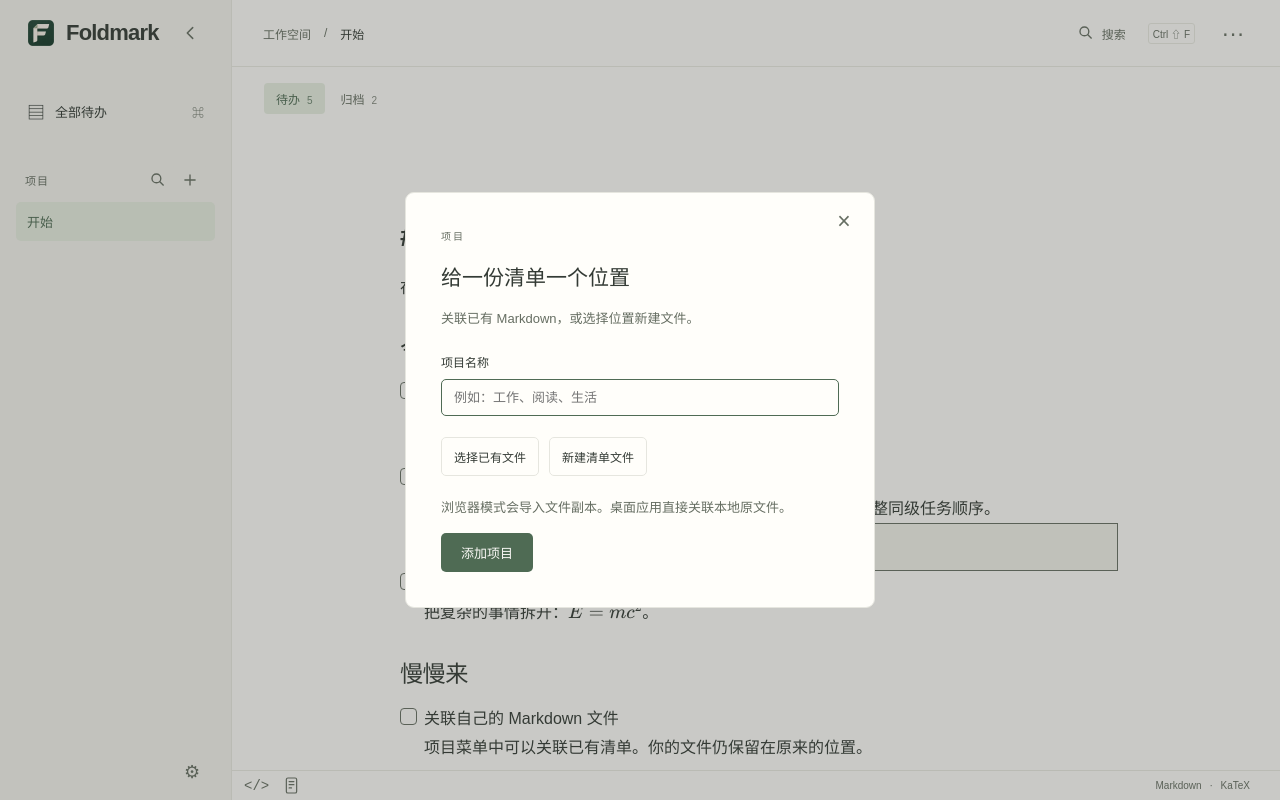
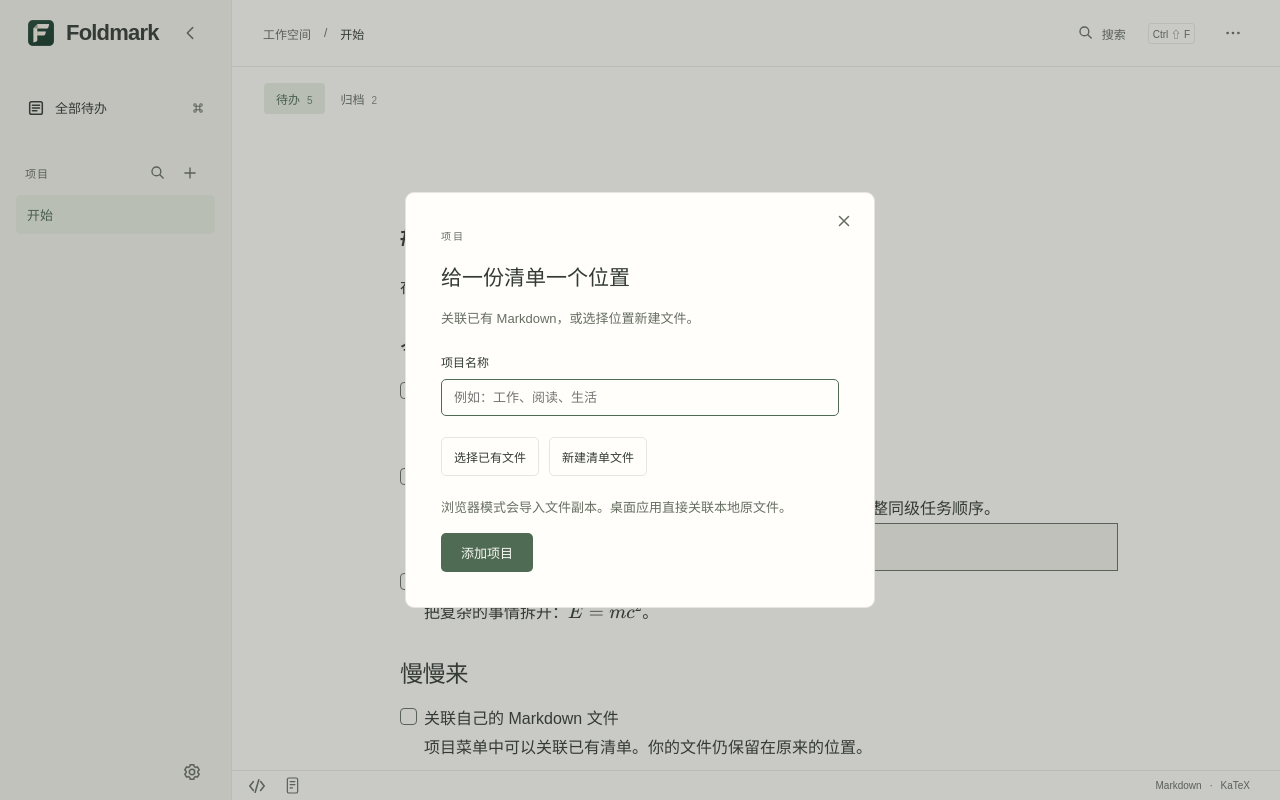
Before and after one commit to Mowonhua/foldmark, a Svelte app: page / in a window 1280 px wide. Both pictures are taken after a click on the button 190 px from the left and 180 px from the top of the page. Built offline with nearby package versions, Linux system fonts and the light colour scheme.

Commit message:
fix: 统一使用 SVG 按钮图标并修正对齐
- 将字符图标按钮替换为 SVG，统一居中显示并保留交互与无障碍标签
- 将编辑器折叠图标替换为 SVG，保留展开状态与主题颜色
- 移除设置页底部的外观保存和动画说明

```diff
--- a/src/App.svelte
+++ b/src/App.svelte
@@ -677,7 +677,7 @@
     <div class="sidebar-slot">
     <aside class="sidebar" aria-label="项目导航" inert={!sidebar || cardMode} transition:fly={{ x: -16, duration: reducedMotion || cardTransitioning ? 0 : 180, easing: cubicOut }}>
       <div class="brand" data-tauri-drag-region={desktop ? true : undefined}><img src={appIcon} width="32" height="32" alt="" draggable={false} /><span>Foldmark</span><button class="icon-button sidebar-close" onclick={() => sidebar = false} aria-label="收起项目导航"><svg width="18" height="18" viewBox="0 0 20 20" fill="none" stroke="currentColor" stroke-width="1.7" stroke-linecap="round" stroke-linejoin="round" aria-hidden="true"><path d="m13 4-6 6 6 6"/></svg></button></div>
-      <button class:nav-active={screen === 'all'} class="nav-item all-nav" onclick={showAll}><span aria-hidden="true">▤</span> 全部待办 <span class="shortcut">⌘</span></button>
+      <button class:nav-active={screen === 'all'} class="nav-item all-nav" onclick={showAll}><svg width="18" height="18" viewBox="0 0 20 20" fill="none" stroke="currentColor" stroke-width="1.7" stroke-linecap="round" stroke-linejoin="round" aria-hidden="true"><rect x="3" y="3" width="14" height="14" rx="2"/><path d="M6 7h8M6 10h8M6 13h5"/></svg> 全部待办 <svg class="shortcut" width="12" height="12" viewBox="0 0 20 20" fill="none" stroke="currentColor" stroke-width="1.7" stroke-linecap="round" stroke-linejoin="round" aria-hidden="true"><path d="M7 7H5a2 2 0 1 1 2-2v10a2 2 0 1 1-2-2h10a2 2 0 1 1-2 2V5a2 2 0 1 1 2 2H7Z"/></svg></button>
       <div class="sidebar-section"><span>项目</span><div class="project-actions">
         <div class="project-search" data-project-search>
           <button class="icon-button" aria-label="查找项目" title="查找项目 (Ctrl P)" aria-expanded={projectSearchOpen} aria-controls="project-search-panel" onclick={() => projectSearchOpen ? closeProjectSearch() : openProjectSearch()}><svg width="16" height="16" viewBox="0 0 20 20" aria-hidden="true"><circle cx="8" cy="8" r="5.5" fill="none" stroke="currentColor" stroke-width="1.7"/><path d="m12 12 5 5" stroke="currentColor" stroke-width="1.7"/></svg></button>
@@ -698,7 +698,7 @@
             onclick={() => openProject(project)} title={project.path}><span class="project-name">{project.name}</span></button>
         {/each}
       </nav>
-      <div class="sidebar-bottom"><button class="icon-button" aria-label="设置" onclick={() => openDialog('settings')}>⚙</button></div>
+      <div class="sidebar-bottom"><button class="icon-button" aria-label="设置" onclick={() => openDialog('settings')}><svg width="18" height="18" viewBox="0 0 20 20" fill="none" stroke="currentColor" stroke-width="1.7" stroke-linecap="round" stroke-linejoin="round" aria-hidden="true"><path d="m8 2-.5 2-1.5.9-2-.6-2 3.4 1.5 1.4v1.8L2 12.3l2 3.4 2-.6 1.5.9.5 2h4l.5-2 1.5-.9 2 .6 2-3.4-1.5-1.4V9.1L18 7.7l-2-3.4-2 .6-1.5-.9-.5-2Z"/><circle cx="10" cy="10" r="3"/></svg></button></div>
     </aside>
     </div>
   {/if}
@@ -712,7 +712,7 @@
     {#if !cardMode}
     <header class="topbar" data-tauri-drag-region={desktop ? true : undefined}>
       <div class="breadcrumb" data-tauri-drag-region={desktop ? true : undefined}>{#if !sidebar}<button class="icon-button" aria-label="展开项目导航" onclick={() => sidebar = true}><svg width="18" height="18" viewBox="0 0 20 20" fill="none" stroke="currentColor" stroke-width="1.7" stroke-linecap="round" aria-hidden="true"><path d="M5 6h10M5 10h10M5 14h10"/></svg></button>{/if}<span class="crumb-label">工作空间</span><span class="crumb-divider">/</span><strong>{screen === 'all' ? '全部待办' : active?.project.name ?? '欢迎'}</strong>{#if screen === 'project' && hasUnsavedChanges}<span class="unsaved-mark" role="status" aria-label="未保存" title="未保存">*</span>{/if}</div>
-      <div class="top-actions"><button class="search-button" data-global-search aria-expanded={searchOpen} onclick={() => { searchOpen = !searchOpen; scheduleIndex(); void tick().then(() => document.getElementById('global-search')?.focus()); }}><svg width="16" height="16" viewBox="0 0 20 20" aria-hidden="true"><circle cx="8" cy="8" r="5.5" fill="none" stroke="currentColor" stroke-width="1.7"/><path d="m12 12 5 5" stroke="currentColor" stroke-width="1.7"/></svg>搜索<span class="key-hint">Ctrl ⇧ F</span></button><button class="icon-button" data-more-menu aria-label="更多操作" aria-expanded={menuOpen} onclick={() => menuOpen = !menuOpen}>···</button>{#if desktop}<WindowControls onerror={notify} />{/if}</div>
+      <div class="top-actions"><button class="search-button" data-global-search aria-expanded={searchOpen} onclick={() => { searchOpen = !searchOpen; scheduleIndex(); void tick().then(() => document.getElementById('global-search')?.focus()); }}><svg width="16" height="16" viewBox="0 0 20 20" aria-hidden="true"><circle cx="8" cy="8" r="5.5" fill="none" stroke="currentColor" stroke-width="1.7"/><path d="m12 12 5 5" stroke="currentColor" stroke-width="1.7"/></svg>搜索<span class="key-hint">Ctrl ⇧ F</span></button><button class="icon-button" data-more-menu aria-label="更多操作" aria-expanded={menuOpen} onclick={() => menuOpen = !menuOpen}><svg width="18" height="18" viewBox="0 0 20 20" fill="currentColor" aria-hidden="true"><circle cx="4" cy="10" r="1.5"/><circle cx="10" cy="10" r="1.5"/><circle cx="16" cy="10" r="1.5"/></svg></button>{#if desktop}<WindowControls onerror={notify} />{/if}</div>
       {#if menuOpen}<div class="dropdown" data-more-menu role="menu">
         {#if screen === 'project' && active}
         <button role="menuitem" onclick={save}>保存 <kbd>Ctrl S</kbd></button>
@@ -731,7 +731,7 @@
 
     {#if searchOpen}
       <section class="search-panel" data-global-search aria-label="跨项目搜索">
-        <div class="search-row"><input id="global-search" aria-label="搜索所有项目" placeholder="搜索任务和正文…" bind:value={query} /><button class="icon-button" aria-label="关闭搜索" onclick={() => searchOpen = false}>×</button></div>
+        <div class="search-row"><input id="global-search" aria-label="搜索所有项目" placeholder="搜索任务和正文…" bind:value={query} /><button class="icon-button" aria-label="关闭搜索" onclick={() => searchOpen = false}><svg width="18" height="18" viewBox="0 0 20 20" fill="none" stroke="currentColor" stroke-width="1.7" stroke-linecap="round" stroke-linejoin="round" aria-hidden="true"><path d="m5 5 10 10M15 5 5 15"/></svg></button></div>
         <label class="check-label"><input type="checkbox" bind:checked={includeArchived}/> 包含归档</label>
         <div class="search-results">{#each results.slice(0, resultLimit) as result}<button class="search-result" onclick={() => locate(result)}><span>{result.checked ? '已完成' : '待办'} · {result.title}</span><small>{result.projectName}{result.section ? ` / ${result.section}` : ''}</small></button>{:else}<p class="muted">{indexing ? '正在搜索…' : '没有匹配的任务'}</p>{/each}{#if resultLimit < results.length}<button class="load-more" onclick={() => resultLimit += 100}>显示更多（还有 {results.length - resultLimit} 条）</button>{/if}</div>
       </section>
@@ -749,7 +749,7 @@
 
     <div class="editor-region" class:offscreen={screen !== 'project' || !active || !!missing} bind:this={editorHost}></div>
     {#if !active && screen === 'project' && !fatal}
-      <section class="empty-state"><div class="empty-mark">F<span>↳</span></div><p class="eyebrow">为想法留白</p><h1>从一份清单开始。</h1><p>写下要做的事，完成后收进归档。<br/>你的 Markdown 文件，始终由你掌握。</p><button class="primary" onclick={() => openDialog('project')} disabled={!ready}>关联或新建项目</button><button class="text-button" onclick={() => openDialog('help')}>了解编辑方式 →</button></section>
+      <section class="empty-state"><div class="empty-mark">F<span>↳</span></div><p class="eyebrow">为想法留白</p><h1>从一份清单开始。</h1><p>写下要做的事，完成后收进归档。<br/>你的 Markdown 文件，始终由你掌握。</p><button class="primary" onclick={() => openDialog('project')} disabled={!ready}>关联或新建项目</button><button class="text-button" onclick={() => openDialog('help')}>了解编辑方式 <svg width="14" height="14" viewBox="0 0 20 20" fill="none" stroke="currentColor" stroke-width="1.7" stroke-linecap="round" stroke-linejoin="round" aria-hidden="true"><path d="M3 10h14m-5-5 5 5-5 5"/></svg></button></section>
     {/if}
     {#if screen === 'all'}
       <section class="aggregate"><p class="eyebrow">工作空间</p><h1>全部待办<span>{aggregateResults.length}</span></h1><p class="muted">每件事都有自己的位置。选择一项，回到原文继续。</p>
@@ -762,7 +762,7 @@
                 {#if result.sectionFrom !== null && (index === 0 || result.sectionFrom !== projectResults[index - 1].sectionFrom)}
                   <h3 class="aggregate-section-heading"><span>{result.section}</span></h3>
                 {/if}
-                <button class="aggregate-task" class:aggregate-section-task={result.sectionFrom !== null} onclick={() => locate(result)}><span class="readonly-box" aria-hidden="true"></span><span class="aggregate-content"><span class="aggregate-title" use:taskTitle={result}></span></span><span class="result-arrow">↗</span></button>
+                <button class="aggregate-task" aria-label={result.title} class:aggregate-section-task={result.sectionFrom !== null} onclick={() => locate(result)}><span class="readonly-box" aria-hidden="true"></span><span class="aggregate-content"><span class="aggregate-title" use:taskTitle={result}></span></span><svg class="result-arrow" width="16" height="16" viewBox="0 0 20 20" fill="none" stroke="currentColor" stroke-width="1.7" stroke-linecap="round" stroke-linejoin="round" aria-hidden="true"><path d="M5 15 15 5M5 5h10v10"/></svg></button>
               {/each}
               {#if projectResults.length > (aggregateLimits[project.id] ?? 100)}<button class="load-more" onclick={() => aggregateLimits[project.id] = (aggregateLimits[project.id] ?? 100) + 100}>显示更多（还有 {projectResults.length - (aggregateLimits[project.id] ?? 100)} 条）</button>{/if}
             </section>
@@ -774,7 +774,7 @@
     <div class="statusbar-dock">
       <footer class="statusbar" data-tauri-drag-region={desktop && cardMode ? true : undefined}>
         <div class="statusbar-actions">
-          <button class="source-button" class:source-active={screen === 'project' && mode === 'source'} aria-label={mode === 'source' ? '返回预览' : '查看源码'} title={mode === 'source' ? '返回预览' : '查看源码'} aria-pressed={screen === 'project' && mode === 'source'} disabled={screen !== 'project' || !active} onclick={toggleSource}>&lt;/&gt;</button>
+          <button class="source-button" class:source-active={screen === 'project' && mode === 'source'} aria-label={mode === 'source' ? '返回预览' : '查看源码'} title={mode === 'source' ? '返回预览' : '查看源码'} aria-pressed={screen === 'project' && mode === 'source'} disabled={screen !== 'project' || !active} onclick={toggleSource}><svg width="18" height="18" viewBox="0 0 20 20" fill="none" stroke="currentColor" stroke-width="1.7" stroke-linecap="round" stroke-linejoin="round" aria-hidden="true"><path d="m6 5-4 5 4 5m8-10 4 5-4 5M12 3 8 17"/></svg></button>
           <button class="card-button" aria-label={cardMode ? '退出卡片模式' : '进入卡片模式'} title={cardMode ? '退出卡片模式' : '进入卡片模式'} aria-pressed={cardMode} disabled={cardTransitioning} onclick={toggleCardMode}><svg width="17" height="19" viewBox="0 0 20 24" fill="none" stroke="currentColor" stroke-width="1.5" stroke-linecap="round" stroke-linejoin="round" aria-hidden="true"><rect x="3.5" y="2.5" width="13" height="19" rx="2"/><path d="M7 7h6M7 11h6M7 15h3"/></svg></button>
         </div>
         {#if desktop && ['available', 'ready', 'downloading'].includes(updateStatus.kind)}<button onclick={() => openDialog('updates')}>{updateStatus.kind === 'ready' ? '更新已就绪' : updateStatus.kind === 'downloading' ? '正在下载更新…' : '发现新版本'}</button>{/if}<button onclick={() => openDialog('help')}>Markdown <span>·</span> KaTeX</button>
@@ -783,12 +783,12 @@
   </main>
 </div>
 
-{#if toast}<div class="toast" role="status" inert={updateInstalling}><span>{toast}</span>{#if toastUndo}<button onclick={() => { if (!updateInstalling) { editor?.undo(); toast = ''; } }}>撤销</button>{/if}<button aria-label="关闭提示" onclick={() => toast = ''}>×</button></div>{/if}
+{#if toast}<div class="toast" role="status" inert={updateInstalling}><span>{toast}</span>{#if toastUndo}<button onclick={() => { if (!updateInstalling) { editor?.undo(); toast = ''; } }}>撤销</button>{/if}<button aria-label="关闭提示" onclick={() => toast = ''}><svg width="18" height="18" viewBox="0 0 20 20" fill="none" stroke="currentColor" stroke-width="1.7" stroke-linecap="round" stroke-linejoin="round" aria-hidden="true"><path d="m5 5 10 10M15 5 5 15"/></svg></button></div>{/if}
 
 {#if dialog}
   <div class="modal-backdrop" role="presentation">
     <div class="modal" class:wide={dialog === 'conflict' || dialog === 'recovery'} role="dialog" aria-modal="true" aria-labelledby="dialog-title" tabindex="-1" use:modalFocus>
-      <button class="modal-close icon-button" aria-label="关闭对话框" disabled={updateInstalling} onclick={() => dialog = null}>×</button>
+      <button class="modal-close icon-button" aria-label="关闭对话框" disabled={updateInstalling} onclick={() => dialog = null}><svg width="18" height="18" viewBox="0 0 20 20" fill="none" stroke="currentColor" stroke-width="1.7" stroke-linecap="round" aria-hidden="true"><path d="m5 5 10 10M15 5 5 15"/></svg></button>
       {#if dialog === 'project'}
         <p class="eyebrow">项目</p><h2 id="dialog-title">给一份清单一个位置</h2><p class="muted">关联已有 Markdown，或选择位置新建文件。</p>
         <label>项目名称<input placeholder="例如：工作、阅读、生活" bind:value={projectName}/></label>
@@ -809,7 +809,6 @@
         <label>正文字体<input bind:value={config.preferences.fontFamily}/></label>
         <label>字号 <span>{config.preferences.fontSize} px</span><input type="range" min="13" max="24" step="1" bind:value={config.preferences.fontSize}/></label>
         <label>正文宽度 <span>{config.preferences.contentWidth} px</span><input type="range" min="640" max="960" step="20" bind:value={config.preferences.contentWidth}/></label>
-        <p class="small muted">外观自动保存。动画遵循系统的减少动态效果设置。</p>
       {:else if dialog === 'updates'}
         <h2 id="dialog-title">应用更新</h2>
         <UpdatePanel {desktop} currentVersion={packageInfo.version} status={updateStatus}
--- a/src/app.css
+++ b/src/app.css
@@ -34,12 +34,11 @@ body:has(.desktop-window) .modal-backdrop{top:54px}
 .brand{display:flex;align-items:center;gap:9px;height:var(--topbar-height);flex-shrink:0;margin-bottom:21px;padding:0 9px;border-bottom:1px solid transparent;color:var(--accent);font-size:22px;letter-spacing:-.8px;font-weight:650}
 .brand span{color:var(--ink)}
 .brand>img{flex-shrink:0}
-.icon-button{width:32px;height:32px;display:inline-flex;align-items:center;justify-content:center;border-radius:5px;font-size:23px;color:var(--muted);flex-shrink:0}
+.icon-button{width:32px;height:32px;padding:0;display:inline-flex;align-items:center;justify-content:center;border-radius:5px;color:var(--muted);flex-shrink:0}
 .sidebar-close{margin-left:auto;padding:0;line-height:1;letter-spacing:normal}
 .nav-item{display:flex;align-items:center;gap:10px;width:100%;text-align:left;padding:10px 11px;border-radius:var(--nav-radius,5px);font-size:13px;color:var(--ink)}
 .nav-active{background-color:var(--nav-active-background,var(--accent-soft))!important;color:var(--accent);font-weight:550;box-shadow:var(--nav-active-shadow,none)}
 .all-nav{margin-bottom:30px}
-.all-nav>span:first-child{font-size:18px}
 .shortcut{margin-left:auto;font-size:12px;color:var(--muted)}
 .sidebar-section{position:relative;margin-bottom:6px;padding:0 9px;display:flex;align-items:center;justify-content:space-between;font-size:11px;color:var(--muted);letter-spacing:1px}
 .project-actions{display:flex;align-items:center}
@@ -58,7 +57,7 @@ body:has(.desktop-window) .modal-backdrop{top:54px}
 .project-drop-after::after{bottom:0}
 .project-name{overflow:hidden;text-overflow:ellipsis;white-space:nowrap}
 .sidebar-bottom{margin-top:auto;padding:20px 7px 0;display:flex;justify-content:flex-end}
-.sidebar-bottom .icon-button{margin-left:auto;font-size:18px}
+.sidebar-bottom .icon-button{margin-left:auto}
 .main-pane{grid-area:1 / 2;min-width:0;display:flex;flex-direction:column;position:relative;overflow:hidden}
 .topbar{height:var(--topbar-height);min-height:var(--topbar-height);display:flex;align-items:center;justify-content:space-between;padding:0 31px;border-bottom:1px solid var(--divider-color,var(--line));gap:15px}
 .breadcrumb{display:flex;align-items:center;gap:13px;font-size:12px;white-space:nowrap;overflow:hidden}
@@ -83,7 +82,7 @@ body:has(.desktop-window) .modal-backdrop{top:54px}
 .offscreen{display:none!important}
 .statusbar{height:30px;flex-shrink:0;border-top:1px solid var(--divider-color,var(--line));display:flex;align-items:center;justify-content:space-between;padding:0 24px 0 6px;font-size:10px;color:var(--muted);gap:10px}
 .statusbar button{font-size:10px}
-.statusbar .source-button{display:block;font-family:monospace;font-size:14px;padding:3px 6px;border-radius:3px}
+.statusbar .source-button{display:inline-flex;align-items:center;justify-content:center;width:38px;height:26px;padding:0;border-radius:3px}
 .statusbar .source-active{color:var(--accent);background:var(--accent-soft)}
 .statusbar span{white-space:nowrap;overflow:hidden;text-overflow:ellipsis}
 .statusbar button span{padding:0 5px}
@@ -110,7 +109,7 @@ body:has(.desktop-window.card-mode) .modal-backdrop{top:0}
 .eyebrow{font-size:10px!important;color:var(--muted);letter-spacing:2px;margin-bottom:15px}
 .primary{background:var(--accent);color:var(--canvas);padding:10px 20px;border-radius:5px;font-size:13px}
 .primary:hover:not(:disabled){background:var(--accent);filter:brightness(1.08)}
-.text-button{display:block;margin:18px auto;font-size:12px;color:var(--muted)}
+.text-button{display:flex;align-items:center;justify-content:center;gap:4px;margin:18px auto;font-size:12px;color:var(--muted)}
 .muted{color:var(--muted)}
 .small{font-size:11px}
 .dropdown{position:absolute;z-index:20;right:20px;top:54px;background:var(--surface);border:1px solid var(--floating-border,var(--line));padding:6px;border-radius:var(--floating-radius-top-left,var(--floating-radius,7px)) var(--floating-radius-top-right,var(--floating-radius,7px)) var(--floating-radius-bottom-right,var(--floating-radius,7px)) var(--floating-radius-bottom-left,var(--floating-radius,7px));width:222px;box-shadow:var(--floating-shadow,0 8px 28px var(--shadow-color))}
@@ -151,7 +150,7 @@ body:has(.desktop-window.card-mode) .modal-backdrop{top:0}
 .all-clear{padding-top:60px;color:var(--muted);font-size:14px}
 .toast{position:fixed;z-index:60;left:50%;bottom:47px;transform:translateX(-50%);background:var(--surface);color:var(--ink);display:flex;gap:10px;align-items:center;padding:10px 12px 10px 15px;border:1px solid var(--floating-border,var(--line));border-radius:var(--floating-radius-top-left,var(--floating-radius,6px)) var(--floating-radius-top-right,var(--floating-radius,6px)) var(--floating-radius-bottom-right,var(--floating-radius,6px)) var(--floating-radius-bottom-left,var(--floating-radius,6px));box-shadow:var(--floating-shadow,0 8px 28px var(--shadow-color));font-size:12px;max-width:90vw}
 .toast button{color:var(--accent);white-space:nowrap;font-size:12px;padding:4px 6px;border-radius:var(--control-radius,4px)}
-.toast button[aria-label="关闭提示"]{color:var(--muted)}
+.toast button[aria-label="关闭提示"]{display:inline-flex;align-items:center;justify-content:center;color:var(--muted)}
 .toast button:hover{background:var(--control-hover-background,var(--hover))}
 .error-banner,.conflict-banner{padding:11px 25px;font-size:12px;line-height:1.7;background:var(--accent-soft);color:var(--accent)}
 .error-banner{color:var(--danger)}
@@ -159,7 +158,7 @@ body:has(.desktop-window.card-mode) .modal-backdrop{top:0}
 .modal-backdrop{position:fixed;inset:0;background:var(--backdrop);z-index:50;display:flex;align-items:center;justify-content:center;padding:24px}
 .modal{background:var(--surface);border:1px solid var(--floating-border,var(--line));border-radius:var(--floating-radius-top-left,var(--floating-radius,9px)) var(--floating-radius-top-right,var(--floating-radius,9px)) var(--floating-radius-bottom-right,var(--floating-radius,9px)) var(--floating-radius-bottom-left,var(--floating-radius,9px));box-shadow:var(--floating-shadow,none);width:min(470px,100%);max-height:90dvh;overflow:auto;padding:35px;position:relative}
 .modal.wide{width:min(850px,100%)}
-.modal-close{position:absolute;right:14px;top:12px}
+.modal-close{position:absolute;right:14px;top:12px;padding:0}
 .modal>p{font-size:13px}
 .modal h2{margin-right:20px;margin-bottom:14px}
 .modal label:not(.check-label){font-size:12px;display:flex;flex-direction:column;gap:9px;margin:21px 0}
--- a/src/lib/editor/preview.ts
+++ b/src/lib/editor/preview.ts
@@ -37,7 +37,7 @@ class ItemWidget extends WidgetType {
     const fold = document.createElement('button');
     fold.type = 'button';
     fold.className = 'fm-fold-button';
-    fold.textContent = this.folded ? '▸' : '▾';
+    fold.innerHTML = `<svg width="14" height="14" viewBox="0 0 20 20" fill="currentColor" aria-hidden="true"><path d="${this.folded ? 'm7 4 6 6-6 6Z' : 'm4 7 6 6 6-6Z'}"/></svg>`;
     fold.setAttribute('aria-label', this.folded ? '展开条目' : '折叠条目');
     fold.setAttribute('aria-expanded', String(!this.folded));
     fold.dataset.fold = String(this.item.from);
```
